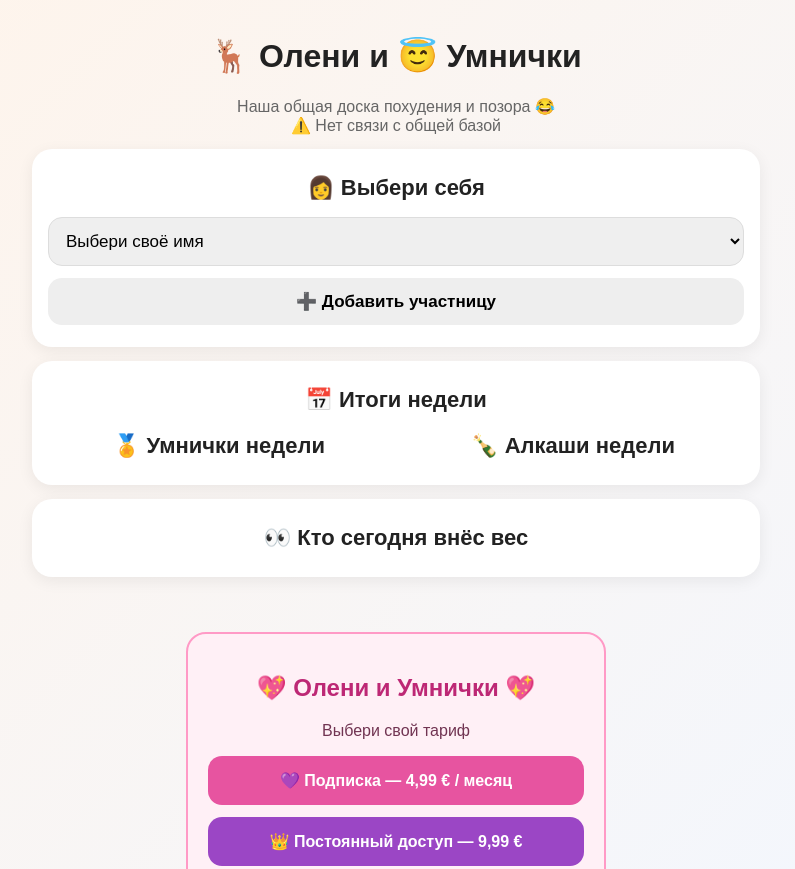
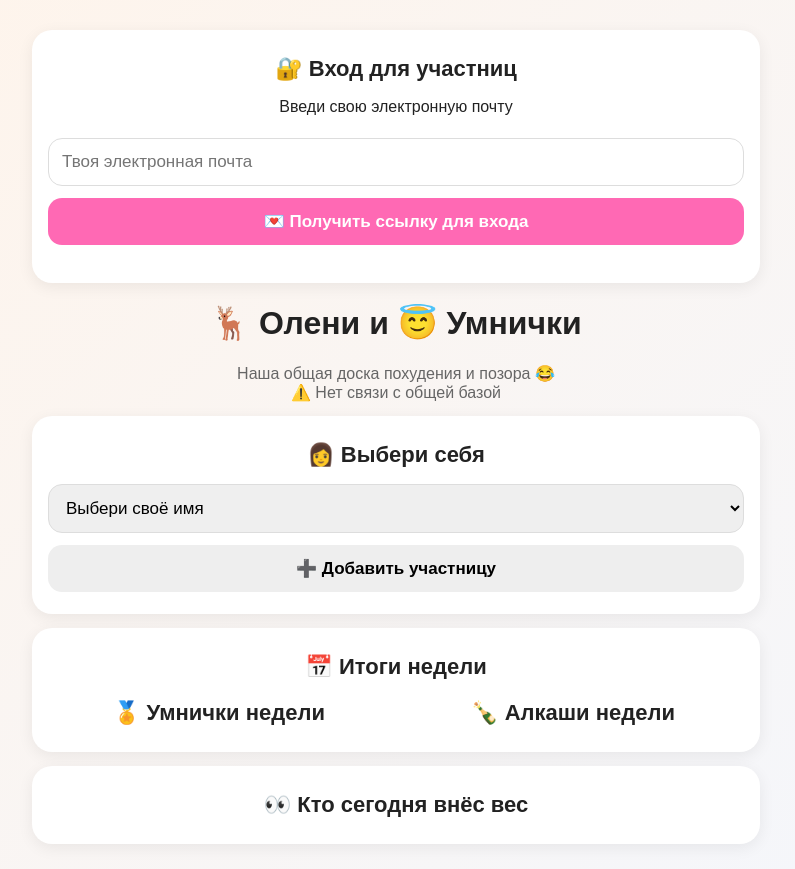
Before and after one commit to nataliyasniguryak28-sys/oleni-umnichki, a plain HTML site: page index.html in a window 1280 px wide. Shown: the top 869 px of the page, without its empty margins (244-1039 px from the left). Drawn offline with Linux system fonts and the light colour scheme; no server answers.

Commit message:
Update index.html

```diff
--- a/index.html
+++ b/index.html
@@ -115,6 +115,26 @@ button{border:0;font-weight:700}
 </div>
 
 <div class="wrap">
+  <div class="box" id="loginBox">
+  <div class="title">🔐 Вход для участниц</div>
+  <p style="text-align:center">
+    Введи свою электронную почту
+  </p>
+
+  <input
+    type="email"
+    id="loginEmail"
+    placeholder="Твоя электронная почта"
+    autocomplete="email"
+  >
+
+  <button type="button" id="sendLoginLink"
+    style="background:#ff69b4;color:white;">
+    💌 Получить ссылку для входа
+  </button>
+
+  <p id="loginMessage" class="hint"></p>
+  </div>
 
 <h1>🦌 Олени и 😇 Умнички</h1>
 <div class="sub">Наша общая доска похудения и позора 😂</div>
```
